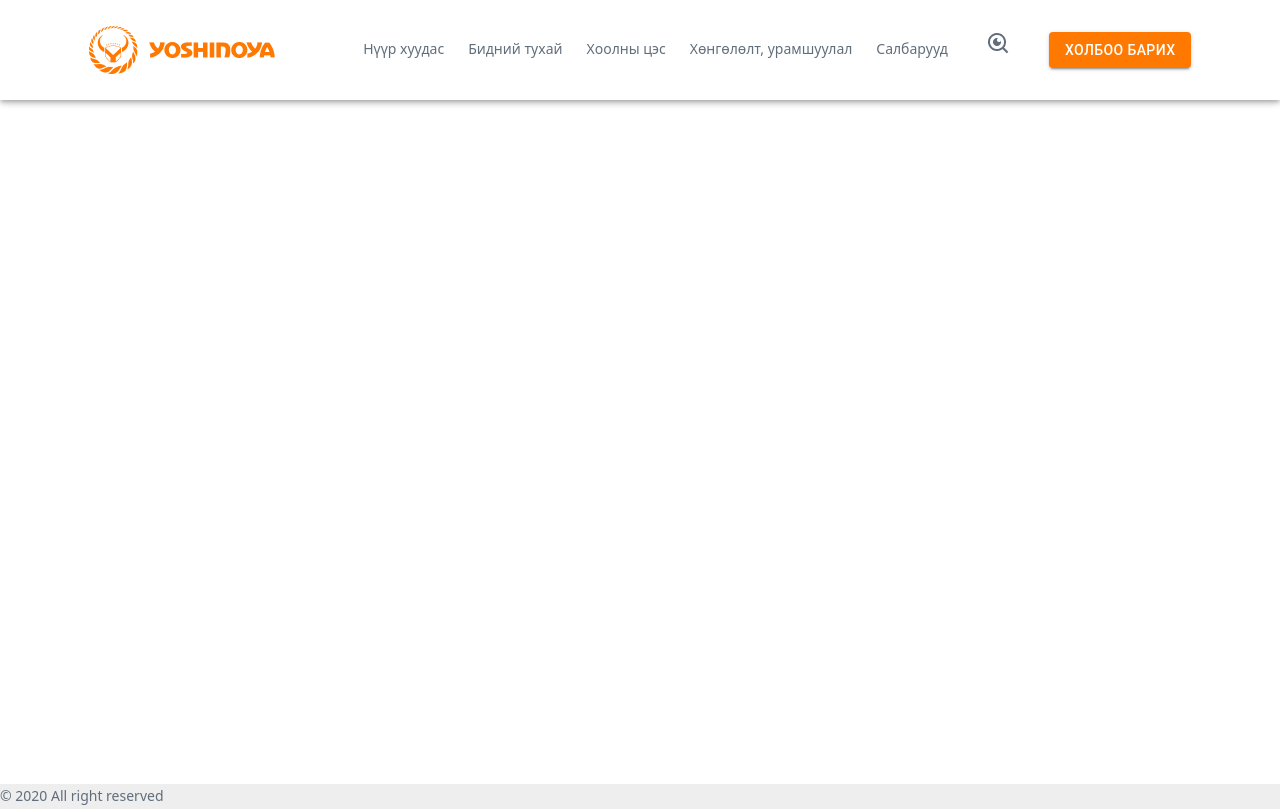
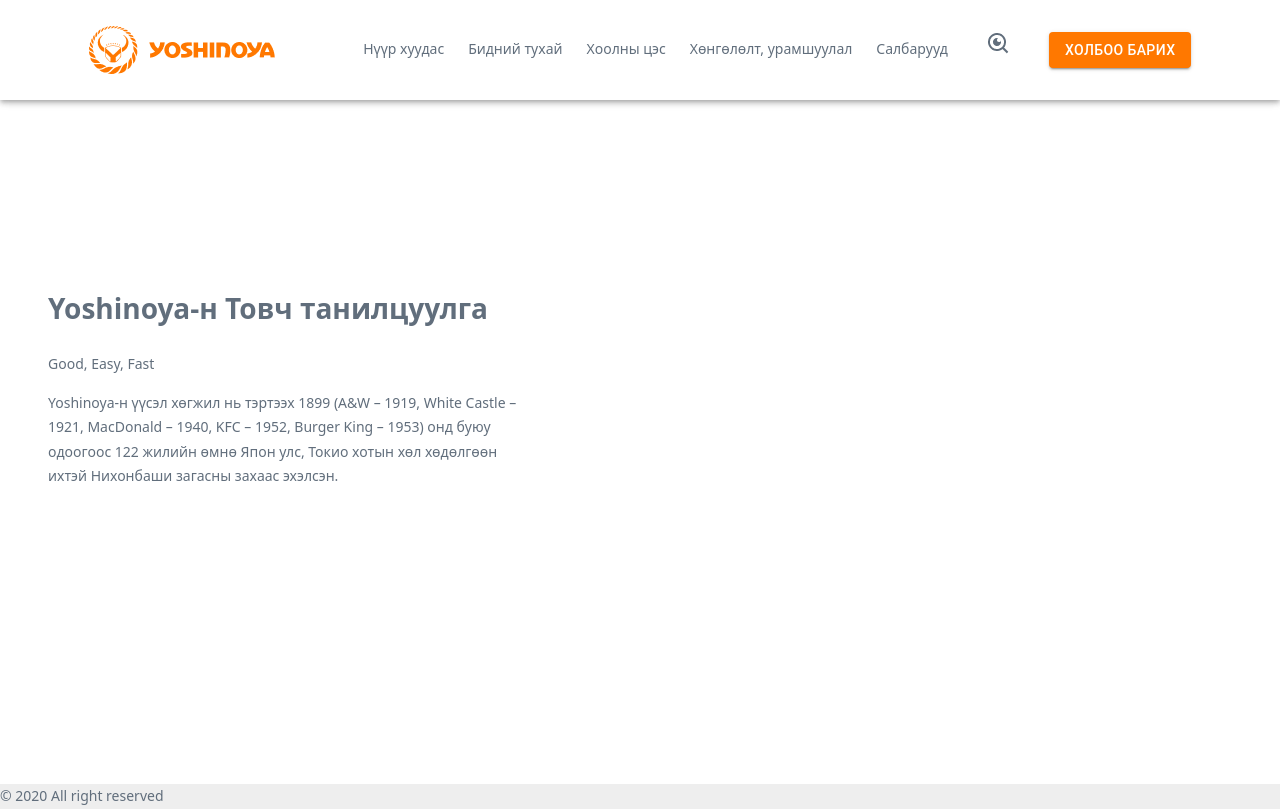
Before and after one commit to Ariukasq1/yoshinaya, a Next.js app in the folder src/: page / in a window 1280 px wide. Built offline with nearby package versions, Linux system fonts and the light colour scheme.

Commit message:
added react-page-scroller

```diff
--- a/src/pages/index.js
+++ b/src/pages/index.js
@@ -51,13 +51,18 @@
           renderAllPagesOnFirstRender={true}
         >
           <div className="component center" key="home-about">
-          <Grid item xs={8}>
+          <Grid item xs={12} md={5}>
     <div className="">
+      <h1>Yoshinoya-н Товч танилцуулга</h1>
+      <p className>Good, Easy, Fast</p>
       <p>Yoshinoya-н үүсэл хөгжил нь тэртээх 1899 (A&W – 1919, White Castle – 1921,
         MacDonald – 1940, KFC – 1952, Burger King – 1953) онд буюу одоогоос 122 жилийн өмнө Япон улс, Токио хотын хөл хөдөлгөөн ихтэй Нихонбаши загасны захаас эхэлсэн.</p>
     </div>
   </Grid>
-  <Grid item xs={4}>
+  <Grid item xs={12} md={7}>
+  <div className="">
+
+    </div>
   </Grid>
             <div className='icon-scroll' onClick={() => this.handlePageChange(1)}></div>
           </div>
--- a/src/pages/page.js
+++ b/src/pages/page.js
@@ -28,8 +28,7 @@
       <Layout>
         <div className="row">
           <h2>{page && page.title || ''}</h2>
-          Here is page
-          <img src={getData(page._embedded, 'image')} />
+          {/* <img src={getData(page._embedded, 'image')} /> */}
         </div>
       </Layout>
     );
--- a/src/public/styles/main.scss
+++ b/src/public/styles/main.scss
@@ -1,3 +1,11 @@
-#containerElement > div{
-  height: 100vh;
+.component {
+  height: 100%;
+  width: 100%;
+  display: flex;
+  position: relative;
+  overflow: hidden;
+  &.center{
+    justify-content: center;
+    align-items: center;
+  }
 }
--- a/src/public/styles/style.min.css
+++ b/src/public/styles/style.min.css
@@ -128,8 +128,16 @@
   width: 110px;
 }
 
-#containerElement > div {
-  height: 100vh;
+.component {
+  height: 100%;
+  width: 100%;
+  display: flex;
+  position: relative;
+  overflow: hidden;
+}
+.component.center {
+  justify-content: center;
+  align-items: center;
 }
 
 /*# sourceMappingURL=style.min.css.map */
```
Also changed, not shown: 1 other file (tests, documents, lock files or other folders).
